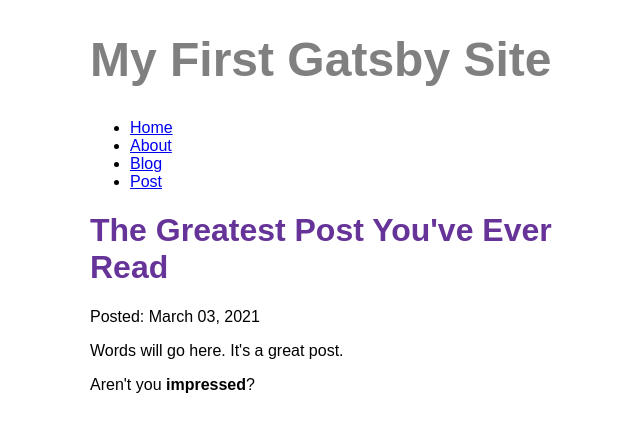
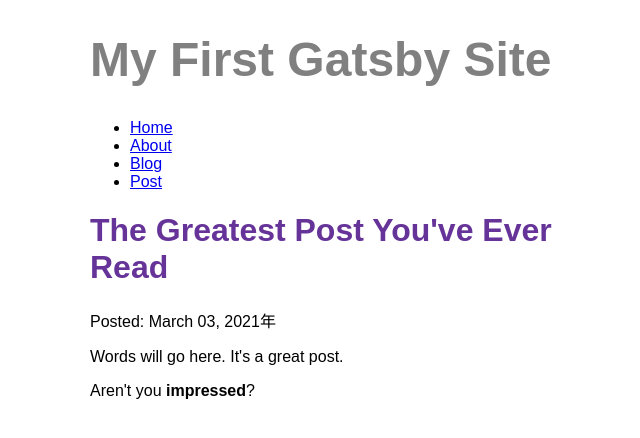
Before and after one commit to asuta-ym/my-first-gatsby-site, a Gatsby site: page /blog/best-post in a window 1280 px wide. Shown: the whole page, without its empty margins (300-940 px from the left). Built offline with nearby package versions, Linux system fonts and the light colour scheme; Gatsby itself is replaced by a stand-in of ours.

```diff
--- a/src/components/blog-page.js
+++ b/src/components/blog-page.js
@@ -7,7 +7,7 @@ import {
 const BlogPage = ({ blogDate, children }) => {
     return (
         <div className={container}>
-            <p>Posted: March {blogDate}, 2021</p>
+            <p>Posted: March {blogDate}, 2021年</p>
             {children}
         </div>
     )
```
